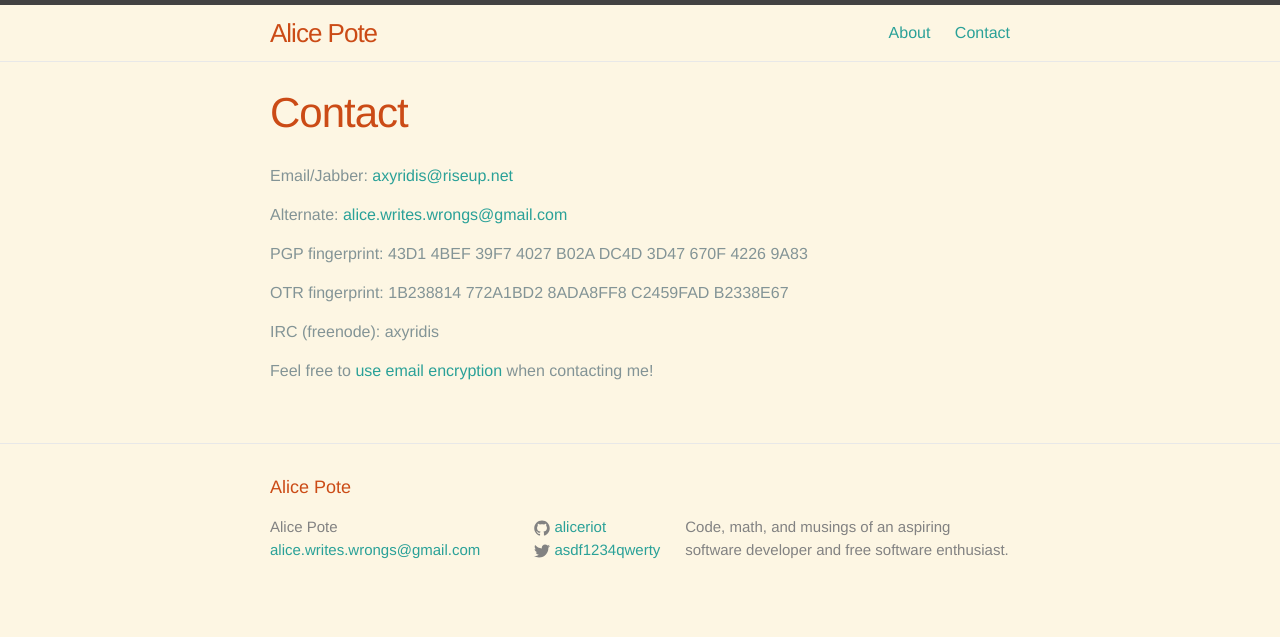
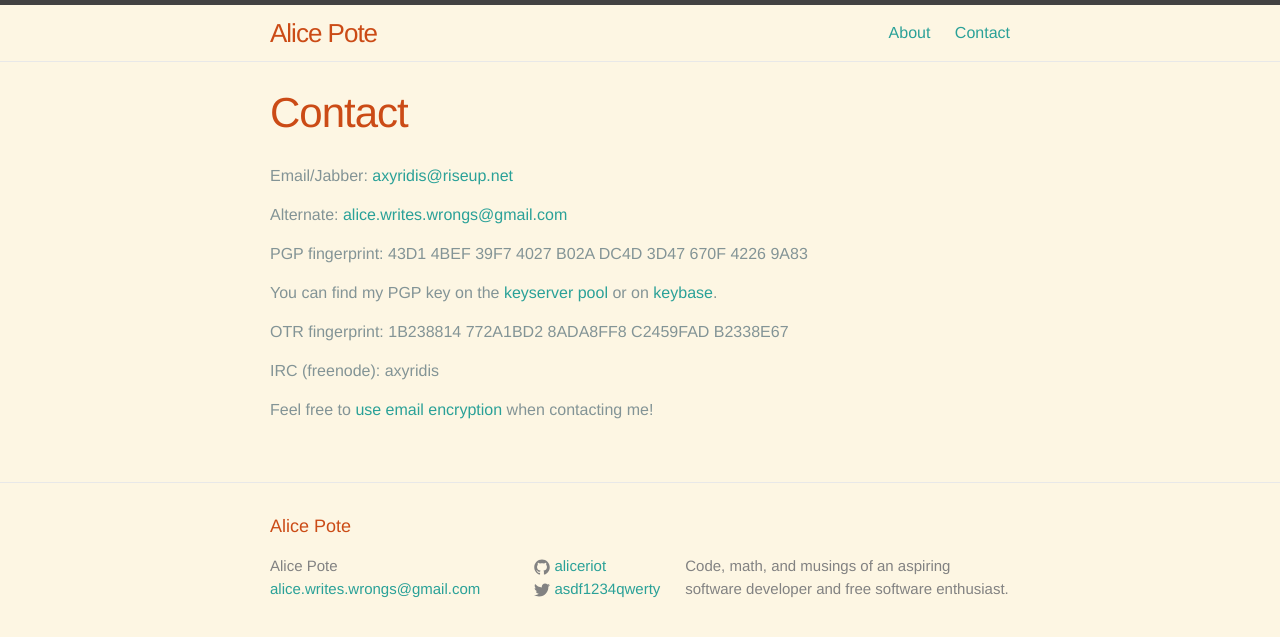
Before and after one commit to alicewriteswrongs/old-blog, a Jekyll site: the page built from contact.md, in a window 1280 px wide. Shown: the top 637 px of the page. Built offline with Jekyll 4.4.1, drawn with Linux system fonts in a browser that asks for light colours.

Commit message:
Added link to my keybase profile.

```diff
--- a/contact.md
+++ b/contact.md
@@ -10,6 +10,9 @@ Alternate: <alice.writes.wrongs@gmail.com>
 
 PGP fingerprint: 43D1 4BEF 39F7 4027 B02A DC4D 3D47 670F 4226 9A83
 
+You can find my PGP key on the [keyserver pool](pool.sks-keyservers.net) or on
+[keybase](https://keybase.io/aliceriot).
+
 OTR fingerprint: 1B238814 772A1BD2 8ADA8FF8 C2459FAD B2338E67
 
 IRC (freenode): axyridis
```
